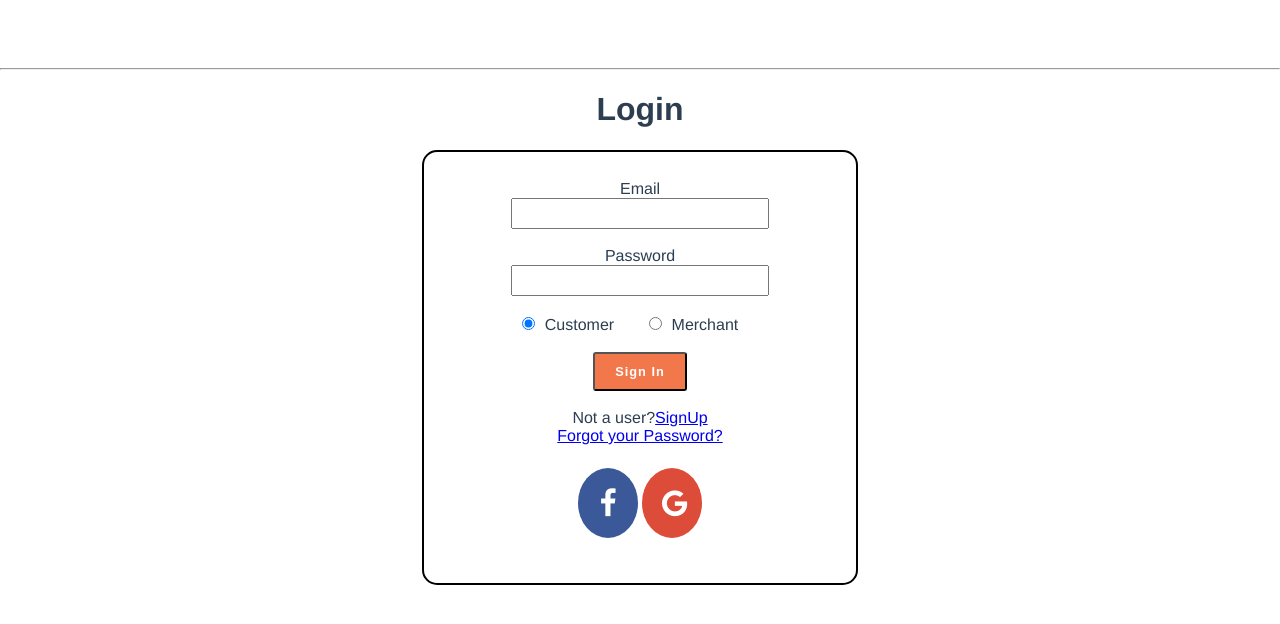
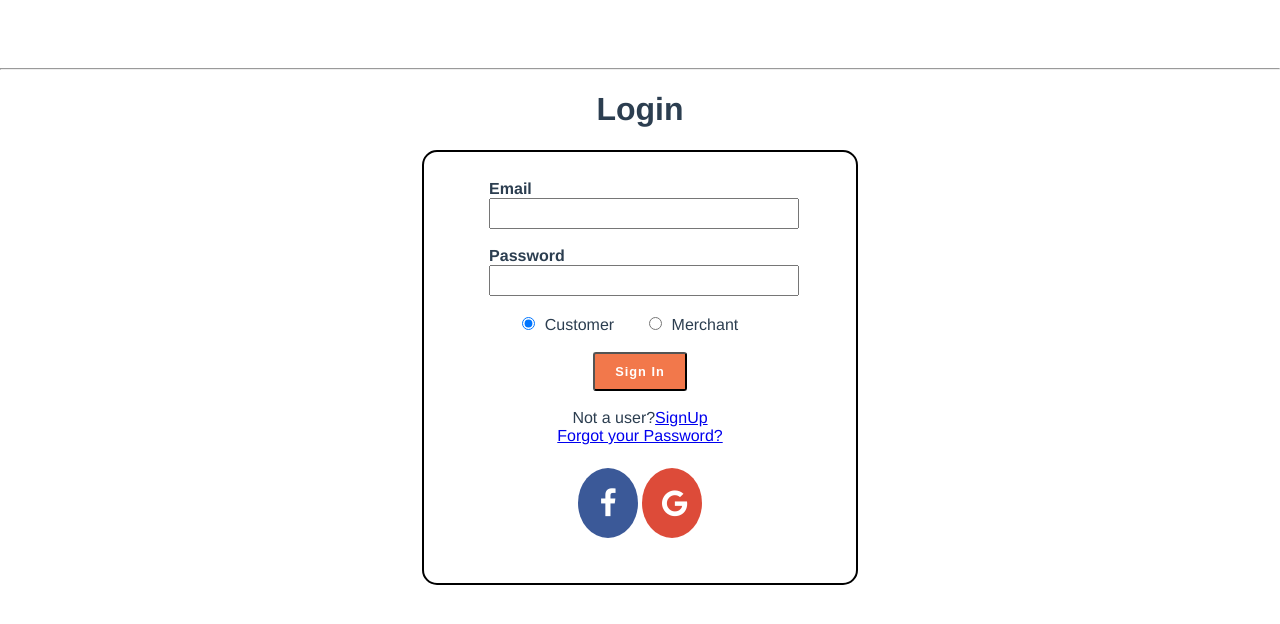
Before and after one commit to Ravi6124/EcommerceUI, a Vue app: page /login in a window 1280 px wide. Shown: the top 624 px of the page. Built offline with nearby package versions, Linux system fonts and the light colour scheme.

Commit message:
before merge

```diff
--- a/src/views/Login.vue
+++ b/src/views/Login.vue
@@ -2,14 +2,13 @@
   <main class="login">
     <h1>Login</h1>
     <form action="">
-      <div>
-        <br>
-        <span>Email</span> <br>
+      <div class="form-input email"><br>
+        <label class="label-text">Email</label> <br>
         <input type="email" name="email"><br><br>
       </div>
 
-      <div>
-        <span>Password</span> <br>
+      <div class="form-input password">
+        <label class="label-text">Password</label> <br>
         <input type="password" name="password"><br><br>
       </div>
 
@@ -20,15 +19,15 @@
         <label>
           <input type="radio" name="user" value="M">Merchant
         </label>
-      </div> <br>
-
-      <button class="myBtn" :class="{'disabled': disableBtn}">Sign In</button><br><br>
+      </div><br>
+      <button class="myBtn" :class="{'disabled': disableBtn}" @click="login()">Sign In</button><br><br>
       Not a user?<a href="/signup">SignUp</a><br>
       <a href="/forgot">Forgot your Password?</a>
       <br><br>
       <a href="#" class="fa fa-facebook"></a>
       <a href="#" class="fa fa-google"></a>
     </form>
+    <div class="successful">{{ msg }}</div>
   </main>
 </template>
 
@@ -36,12 +35,18 @@
 export default {
     name: 'Login',
     data: function(){
-    return {
-      items: [],
-      disableBtn: false
+      return {
+        items: [],
+        disableBtn: false,
+        msg: ''
+      }
+    },
+    methods: {
+      login() {
+
+      }
     }
   }
-}
 </script>
 
 <style scoped>
@@ -53,13 +58,9 @@ export default {
   h1{
     text-align: center;
   }
-  input[type="email"]{
-    width: 250px;
-    height:25px;
-  }
-  input[type="password"]{
-    width: 250px;
-    height:25px;
+  input[type="email"], input[type="password"] {
+   width: 100%;
+   height: 25px;
   }
   input[type="radio"]{
     margin-right: 10px;
@@ -82,6 +83,18 @@ export default {
     background:rgba(255,255,255,0.5);
     position: relative;
   }
+  .form-input {
+    width: 70%;
+    margin: 0 auto;
+    text-align: left;
+  }
+  .label-text {
+    font-weight: bold;
+  }
+  .successful {
+    text-align: center;
+    color: darkgreen;
+  }
   .fa {
     padding: 20px;
     font-size: 30px;
--- a/src/views/SignUp.vue
+++ b/src/views/SignUp.vue
@@ -1,7 +1,6 @@
 <template>
   <main class="signup">
-    <br><h1>Create Account</h1><br>
-
+    <h1>Create Account</h1>
     <form action="" name="signup">
       <div class="form-input form__email">
         <span class="label-text">Email</span> <br>
@@ -28,8 +27,9 @@
       </div>
       <button class="myBtn" :class="{'disabled': disableBtn}" @click.prevent="postUserData()">SignUp</button>
       <br><br>
-    </form>
-
+    </form><br>
+    <div class="created">{{ created }}</div>
+    <div class="error">{{ error }}</div>
   </main>
 </template>
 
@@ -43,13 +43,16 @@ export default {
       email: '',
       password: '',
       cpwd: '',
-      userType: 'C'
+      userType: 'C',
+      created: '',
+      error: ''
     }
   },
   methods: {
     postUserData() {
       if (this.password != this.cpwd){
-        alert("Passwords do not match!!");
+        this.error = 'Passwords do not match!!'
+        this.created = ''
         return false;
       }
       const email = this.email;
@@ -66,6 +69,8 @@ export default {
           window.console.log("res: ", res);
           return res;
         });
+      this.created = 'Account Created Successfully';
+      this.error = ''
       }
   }
 }
@@ -106,11 +111,19 @@ export default {
     background:rgba(255,255,255,0.5);
   }
   .form-input {
-    width: 80%;
+    width: 70%;
     margin: 0 auto;
     text-align: left;
   }
   .label-text {
     font-weight: bold;
   }
+  .created {
+    text-align: center;
+    color: darkgreen;
+  }
+  .error {
+    text-align: center;
+    color: red;
+  }
 </style>
--- a/src/views/UserProfile.vue
+++ b/src/views/UserProfile.vue
@@ -2,7 +2,7 @@
   <main class="userprofile">
     <h1>Profile</h1>
     <div class="user" v-for="i in info" v-bind:key="i">
-      {{ i.img }} <br>
+      <img :src="i.img" alt="profile picture" height="160" width="160"> <br><br>
       Name: {{ i.firstName }}{{ i.lastName }} <br>
       Email: {{ i.email }} <br>
       Contact Number: {{ i.contactNumber }} <br>
```
